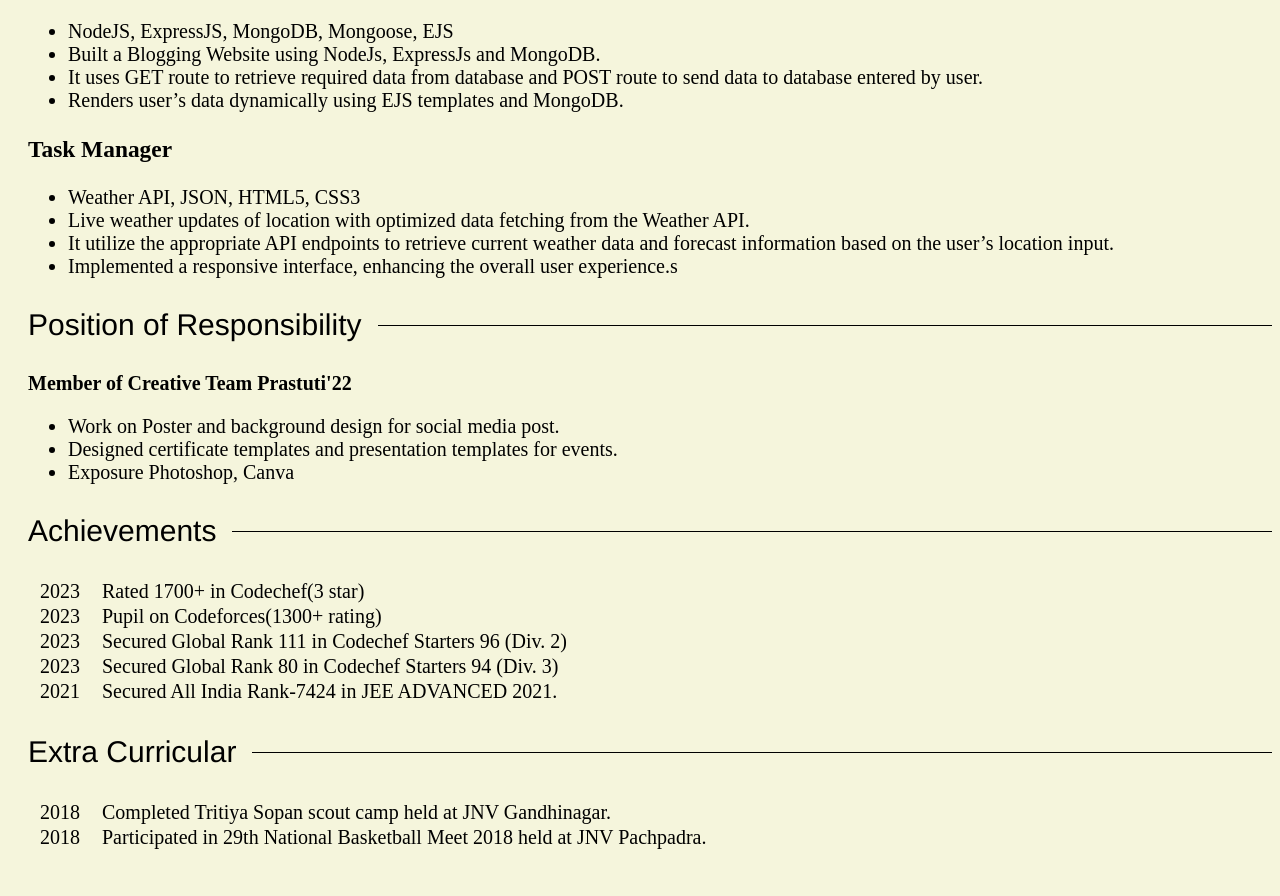
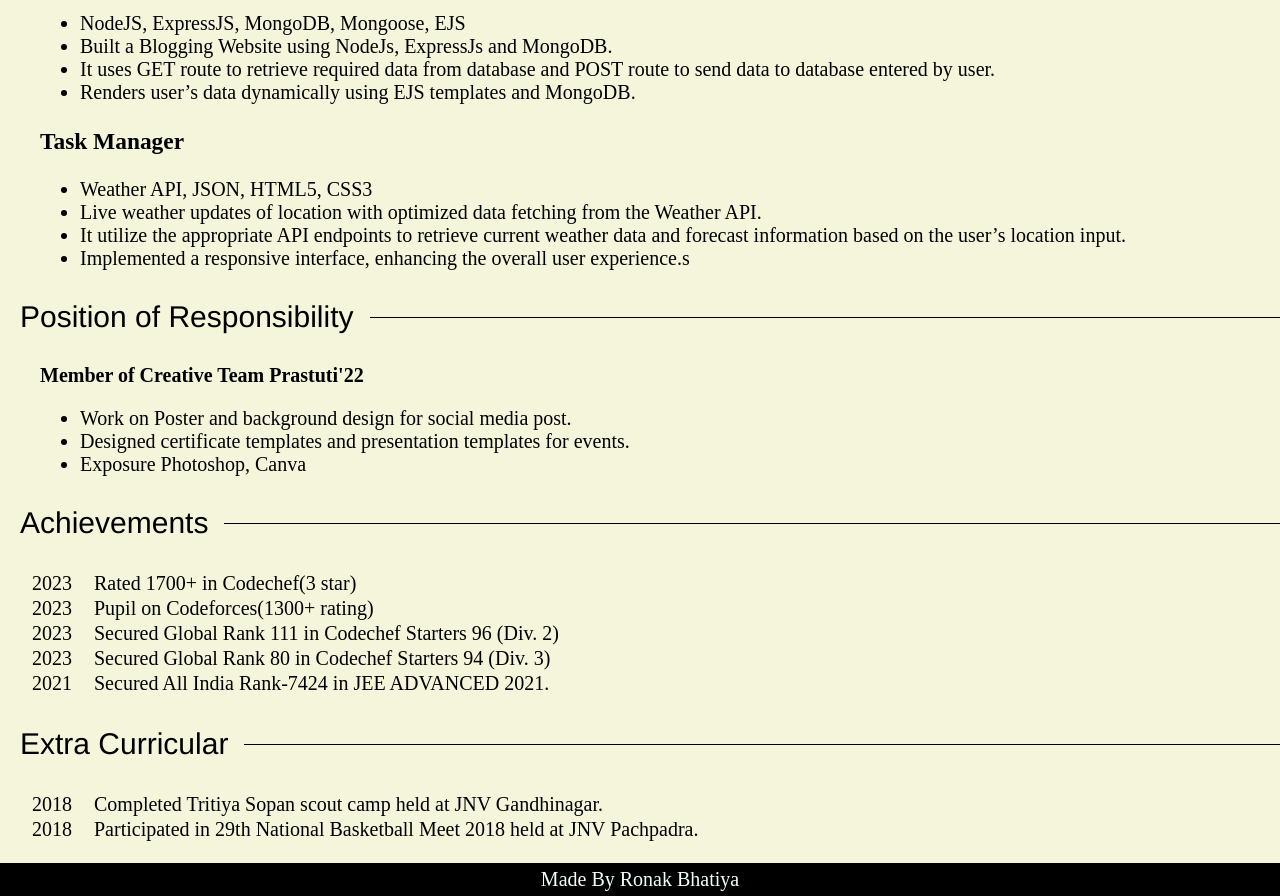
Before and after one commit to ronak9050/mybio, a plain HTML site: page index.html in a window 1280 px wide. Shown: the part 908-1804 px from the top of the page. Before the commit the page ends 1767 px from the top, so only its background shows below. Drawn offline with Linux system fonts and the light colour scheme.

Commit message:
added favicon and footer

```diff
--- a/design.css
+++ b/design.css
@@ -2,9 +2,14 @@
 body{
     background-color: beige;
     font-size: 20px;
+    padding: 0px;
+    margin: 0px;
+
+}
+
+div{
     padding-left: 20px;
 }
-
 
 .main_heading{
     font-family:'Franklin Gothic Medium', 'Arial Narrow', Arial, sans-serif;
@@ -48,3 +53,17 @@ td{
 .text_table tr td{
     text-align: left;
 }
+
+
+footer{
+    margin: 0px;
+    padding: 0px;
+    margin-top: 20px;
+    text-align: center;
+    background-color: black;
+    color: azure;
+}
+footer p{
+    margin: 0px;
+    padding: 5px;
+}
--- a/index.html
+++ b/index.html
@@ -5,6 +5,10 @@
     <meta name="viewport" content="width=device-width, initial-scale=1.0">
     <title>Ronak Bhatiya</title>
     <link rel="stylesheet" href="design.css">
+    <link rel="apple-touch-icon" sizes="180x180" href="/img/apple-touch-icon.png">
+    <link rel="icon" type="image/png" sizes="32x32" href="/img/favicon-32x32.png">
+    <link rel="icon" type="image/png" sizes="16x16" href="/img/favicon-16x16.png">
+    <link rel="manifest" href="/site.webmanifest">
 </head>
 <body>
 
@@ -12,7 +16,7 @@
     <div id="photo_and_intro">
         <table>
             <tr>
-                <td><img src="passport.jpg" alt="profile photo" id="profile_photo"></td>
+                <td><img src="/img/passport.jpg" alt="profile photo" id="profile_photo"></td>
                 <td>
                     <p id="description">Hi! My name is Ronak Bhatiya. <br>I am currently pursuing Electrical Engineering at IIT(BHU) Varanasi.
                     </p>
@@ -157,5 +161,9 @@
         </table>
     </div>
 
+    <footer>
+        <p>Made By Ronak Bhatiya</p>
+    </footer>
+
 </body>
 </html>
```
Also changed, not shown: img/android-chrome-192x192.png (added), img/android-chrome-512x512.png (added), img/apple-touch-icon.png (added), img/favicon-16x16.png (added), img/favicon-32x32.png (added), img/favicon.ico (added), img/passport.jpg (renamed from passport.jpg).
